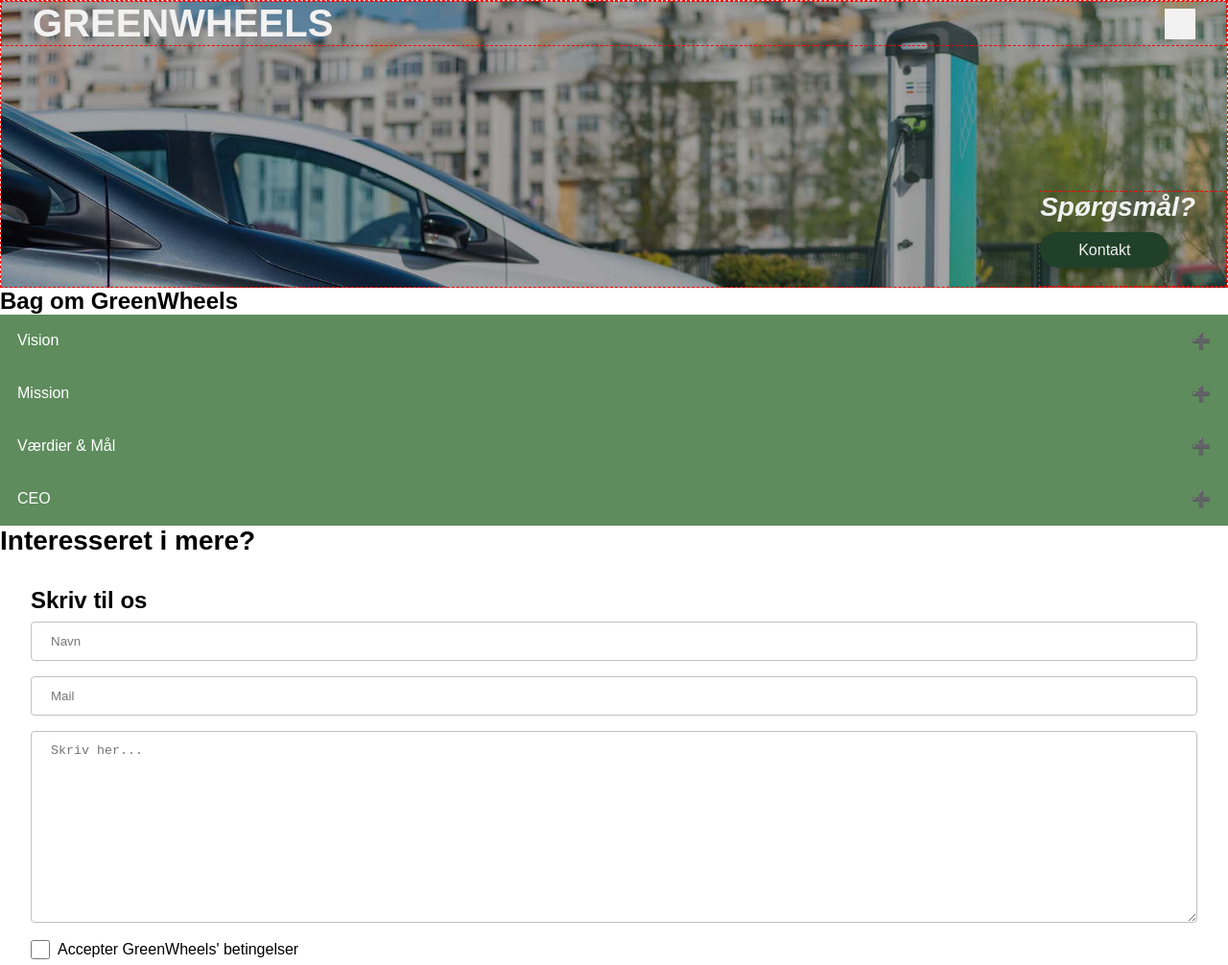
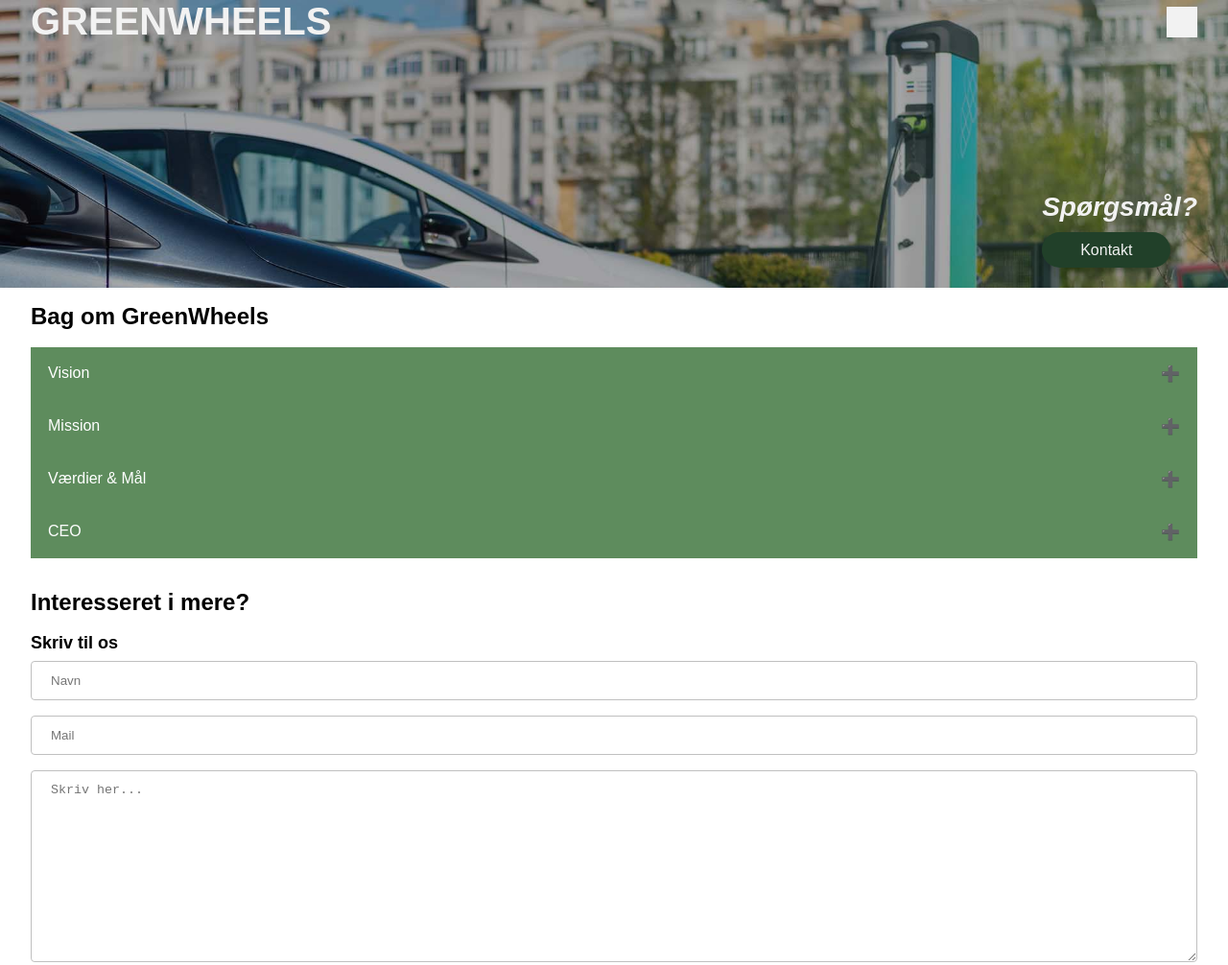
Before and after one commit to FrederikkeEbbe/projekt_5, a plain HTML site: page pages/om-os.html in a window 1280 px wide. Shown: the top 1006 px of the page at 96% size. Drawn offline with Linux system fonts and the light colour scheme; a web font is replaced by a local one.

Commit message:
lidt mere om os

```diff
--- a/css/styles.css
+++ b/css/styles.css
@@ -541,9 +541,7 @@ a {
     background-image: url("../images/lov-regler-board.jpg");
 }
 
-@media (min-width: 768px) {
-
-}
+@media (min-width: 768px) {}
 
 /*om os*/
 /*om os*/
@@ -557,7 +555,6 @@ a {
     background-image: url('/images/double-opladning.jpg');
     background-repeat: no-repeat;
     background-size: cover;
-    border: red dashed 1px;
     display: flex;
     justify-content: space-between;
     flex-direction: column;
@@ -570,7 +567,6 @@ a {
     flex-direction: row;
     justify-content: space-between;
     align-items: center;
-    border: red dashed 1px;
 }
 
 .hero-txt-om-os {
@@ -578,10 +574,13 @@ a {
     flex-direction: column;
     align-self: flex-end;
     gap: 20px;
-    border: red dashed 1px;
     height: 100px;
     padding: 0px 32px 32px 0;
 
+}
+
+.om-os {
+    padding: 16px 32px 0px 32px;
 }
 
 /*kontakt*/
--- a/pages/om-os.html
+++ b/pages/om-os.html
@@ -26,7 +26,7 @@
 </header>
     </div>
 <section class="om-os">
-    <h3>Bag om GreenWheels</h3>
+    <h3>Bag om GreenWheels</h3><br>
     <button type="button" class="om-collapsible">Vision</button>
     <div class="om-content">
         <p>Lorem ipsum dolor sit amet, consectetur adipisicing elit, sed do eiusmod tempor incididunt ut labore et dolore magna aliqua. Ut enim ad minim veniam, quis nostrud exercitation ullamco laboris nisi ut aliquip ex ea commodo consequat.</p>
@@ -62,9 +62,9 @@
     </script>
 
 </section>
-<h2>Interesseret i mere?</h2>
 <section class="kontakt-os">
-    <h3>Skriv til os</h3>
+    <h3>Interesseret i mere?</h3><br>
+    <h4>Skriv til os</h4>
     <form action="" class="kontaktformular">
         <input type="text" placeholder="Navn">
         <input type="text" placeholder="Mail">
@@ -79,6 +79,7 @@
         </div>
         <input type="submit" value="Send">
     </form>
+</section>
     <footer>
         <div class="footer-general">
             <div class="footer-container-one">
@@ -111,8 +112,6 @@
         <div class="footer-copyright">
             <p class="footer-copyright-text">copyright 2023 UCL Erhvervsakademi & Proffesionshøjskole</p>
         </div>
-        <!--greenwheels footer + kontakt + copyright-->
     </footer>
-</section>
 </body>
 </html>
```
